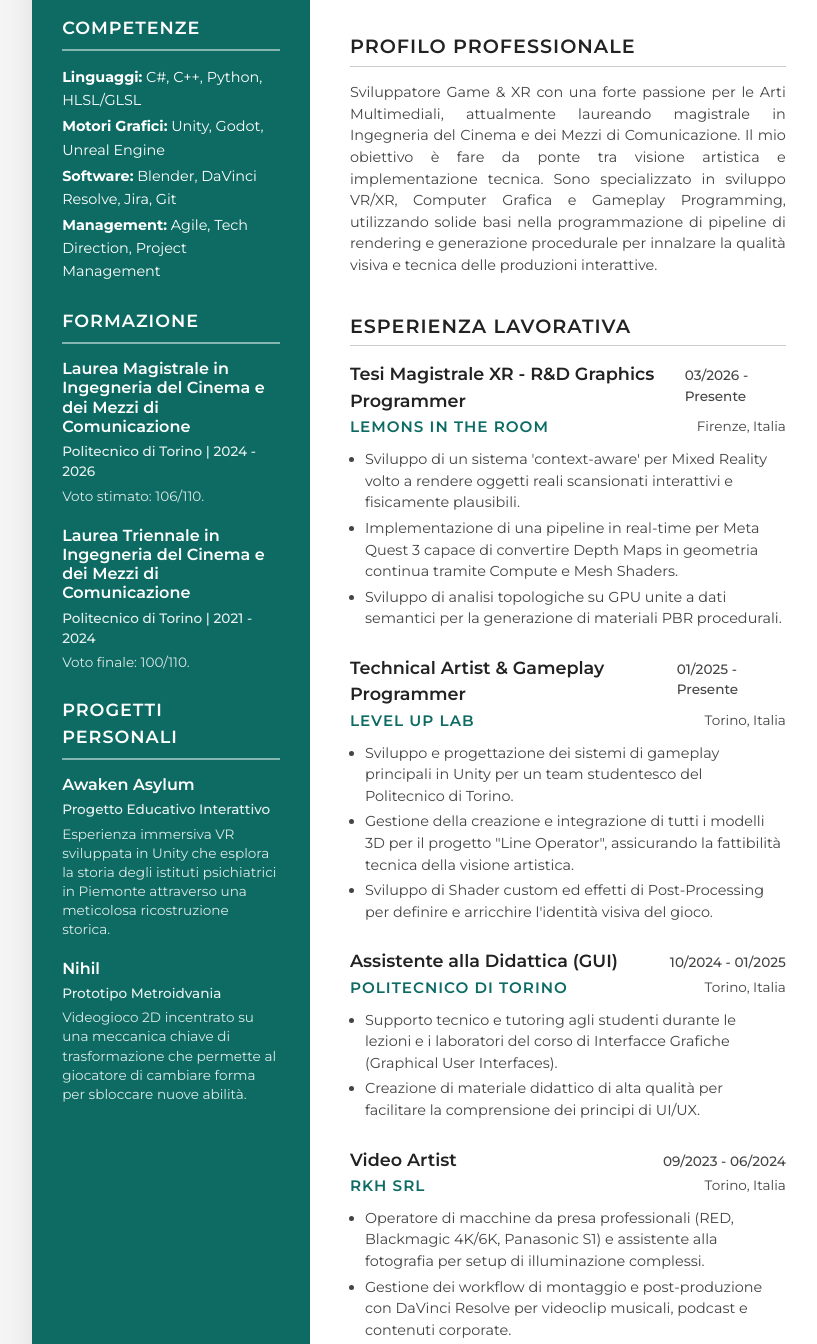
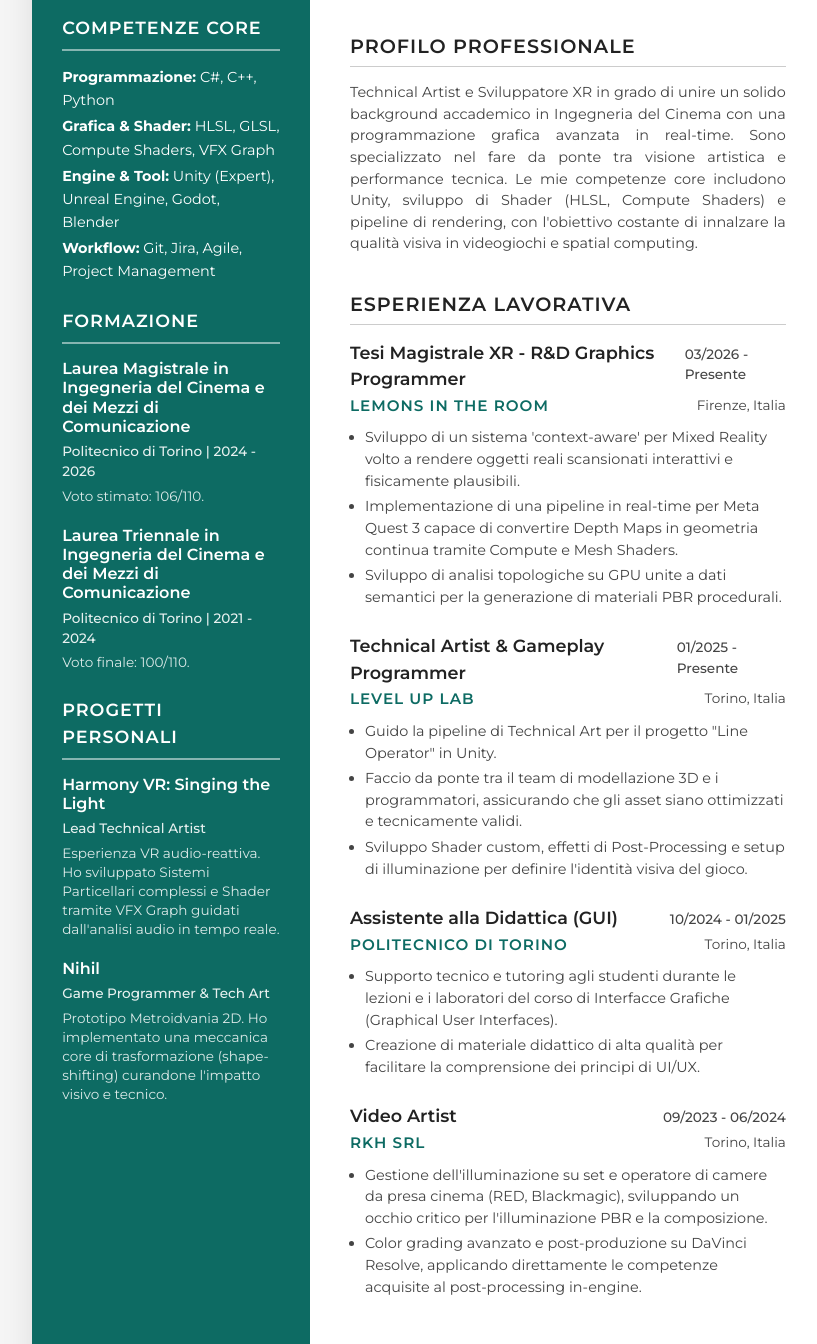
Before and after one commit to federicocolombo12/PortFolio, an Astro site: page /PortFolio/cv-it in a window 1280 px wide. Shown: the part 326-1670 px from the top of the page, without its empty margins (211-1028 px from the left). Built offline with nearby package versions, Linux system fonts and the light colour scheme; Astro itself is replaced by a stand-in of ours.

Commit message:
Optimize CV content for Tech Art and Game Dev roles

```diff
--- a/src/pages/cv-it.astro
+++ b/src/pages/cv-it.astro
@@ -290,12 +290,12 @@
 					<img src={`${import.meta.env.BASE_URL}/profile.jpeg`} alt="Federico Colombo" class="profile-pic" onerror="this.style.display='none'">
 				</div>
 
-				<h2 class="left-section-title">Competenze</h2>
+				<h2 class="left-section-title">Competenze Core</h2>
 				<ul class="skills-list">
-					<li><strong>Linguaggi:</strong> C#, C++, Python, HLSL/GLSL</li>
-					<li><strong>Motori Grafici:</strong> Unity, Godot, Unreal Engine</li>
-					<li><strong>Software:</strong> Blender, DaVinci Resolve, Jira, Git</li>
-					<li><strong>Management:</strong> Agile, Tech Direction, Project Management</li>
+					<li><strong>Programmazione:</strong> C#, C++, Python</li>
+					<li><strong>Grafica & Shader:</strong> HLSL, GLSL, Compute Shaders, VFX Graph</li>
+					<li><strong>Engine & Tool:</strong> Unity (Expert), Unreal Engine, Godot, Blender</li>
+					<li><strong>Workflow:</strong> Git, Jira, Agile, Project Management</li>
 				</ul>
 
 				<h2 class="left-section-title">Formazione</h2>
@@ -312,17 +312,17 @@
 
 				<h2 class="left-section-title">Progetti Personali</h2>
 				<div class="left-item">
-					<h3 class="left-item-title">Awaken Asylum</h3>
-					<div class="left-item-subtitle">Progetto Educativo Interattivo</div>
+					<h3 class="left-item-title">Harmony VR: Singing the Light</h3>
+					<div class="left-item-subtitle">Lead Technical Artist</div>
 					<p class="left-item-desc">
-						Esperienza immersiva VR sviluppata in Unity che esplora la storia degli istituti psichiatrici in Piemonte attraverso una meticolosa ricostruzione storica.
+						Esperienza VR audio-reattiva. Ho sviluppato Sistemi Particellari complessi e Shader tramite VFX Graph guidati dall'analisi audio in tempo reale.
 					</p>
 				</div>
 				<div class="left-item">
 					<h3 class="left-item-title">Nihil</h3>
-					<div class="left-item-subtitle">Prototipo Metroidvania</div>
+					<div class="left-item-subtitle">Game Programmer & Tech Art</div>
 					<p class="left-item-desc">
-						Videogioco 2D incentrato su una meccanica chiave di trasformazione che permette al giocatore di cambiare forma per sbloccare nuove abilità.
+						Prototipo Metroidvania 2D. Ho implementato una meccanica core di trasformazione (shape-shifting) curandone l'impatto visivo e tecnico.
 					</p>
 				</div>
 			</div>
@@ -341,7 +341,7 @@
 
 				<h2 class="right-section-title">Profilo Professionale</h2>
 				<p class="profile-text">
-					Sviluppatore Game & XR con una forte passione per le Arti Multimediali, attualmente laureando magistrale in Ingegneria del Cinema e dei Mezzi di Comunicazione. Il mio obiettivo è fare da ponte tra visione artistica e implementazione tecnica. Sono specializzato in sviluppo VR/XR, Computer Grafica e Gameplay Programming, utilizzando solide basi nella programmazione di pipeline di rendering e generazione procedurale per innalzare la qualità visiva e tecnica delle produzioni interattive.
+					Technical Artist e Sviluppatore XR in grado di unire un solido background accademico in Ingegneria del Cinema con una programmazione grafica avanzata in real-time. Sono specializzato nel fare da ponte tra visione artistica e performance tecnica. Le mie competenze core includono Unity, sviluppo di Shader (HLSL, Compute Shaders) e pipeline di rendering, con l'obiettivo costante di innalzare la qualità visiva in videogiochi e spatial computing.
 				</p>
 
 				<h2 class="right-section-title">Esperienza Lavorativa</h2>
@@ -372,9 +372,9 @@
 						<span class="experience-location">Torino, Italia</span>
 					</div>
 					<ul class="experience-desc">
-						<li>Sviluppo e progettazione dei sistemi di gameplay principali in Unity per un team studentesco del Politecnico di Torino.</li>
-						<li>Gestione della creazione e integrazione di tutti i modelli 3D per il progetto "Line Operator", assicurando la fattibilità tecnica della visione artistica.</li>
-						<li>Sviluppo di Shader custom ed effetti di Post-Processing per definire e arricchire l'identità visiva del gioco.</li>
+						<li>Guido la pipeline di Technical Art per il progetto "Line Operator" in Unity.</li>
+						<li>Faccio da ponte tra il team di modellazione 3D e i programmatori, assicurando che gli asset siano ottimizzati e tecnicamente validi.</li>
+						<li>Sviluppo Shader custom, effetti di Post-Processing e setup di illuminazione per definire l'identità visiva del gioco.</li>
 					</ul>
 				</div>
 
@@ -403,8 +403,8 @@
 						<span class="experience-location">Torino, Italia</span>
 					</div>
 					<ul class="experience-desc">
-						<li>Operatore di macchine da presa professionali (RED, Blackmagic 4K/6K, Panasonic S1) e assistente alla fotografia per setup di illuminazione complessi.</li>
-						<li>Gestione dei workflow di montaggio e post-produzione con DaVinci Resolve per videoclip musicali, podcast e contenuti corporate.</li>
+						<li>Gestione dell'illuminazione su set e operatore di camere da presa cinema (RED, Blackmagic), sviluppando un occhio critico per l'illuminazione PBR e la composizione.</li>
+						<li>Color grading avanzato e post-produzione su DaVinci Resolve, applicando direttamente le competenze acquisite al post-processing in-engine.</li>
 					</ul>
 				</div>
 
```
Also changed, not shown: src/pages/cv.astro (+16 -16 lines).
